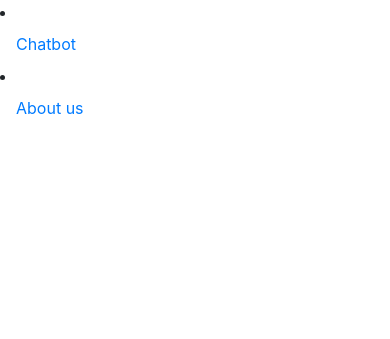
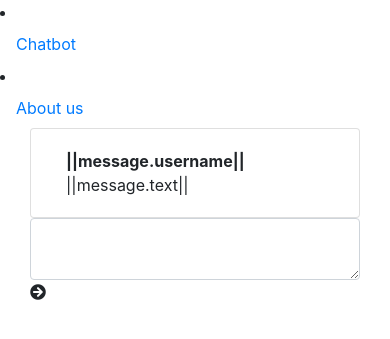
Before and after one commit to itku121/kck-chatterbox, a Django app: page / in a window 390 px wide. Shown: the top 339 px of the page. Run offline with Django 3.2, Linux system fonts and the light colour scheme; some libraries are stand-ins or nearby versions.

Commit message:
Update home.html

```diff
--- a/chatterbox/templates/home.html
+++ b/chatterbox/templates/home.html
@@ -6,5 +6,24 @@
 
 {% block content %}
 
+	<div id="app" class="container top-padding">
+		<div class="row justify-content-center">
+			<div class="col-md-12">
+				<div class="card col-md-4" v-for="message in messages" v-bind:class="{ 'user-message': message.user,  'chat-message': message.chat_bot, 'offset-md-6': message.chat_bot}">
+					<div class="card-body">
+						<b>||message.username||</b> ||message.text||
+					</div>
+				</div>
+			</div>
+
+		</div>
+
+  	<div id="text-box" class="row top-padding">
+  		<div class="col-md-12">
+  			<textarea class="form-control" v-bind:placeholder="placeholder" v-model="input" v-bind:class="{ 'border-danger': send_blank}" v-on:change="check_content"></textarea>
+  			<i class="fas fa-arrow-circle-right send-btn" v-on:click="add_message"></i>
+  		</div>
+  	</div>
+  </div>
 
 {% endblock %}
```
